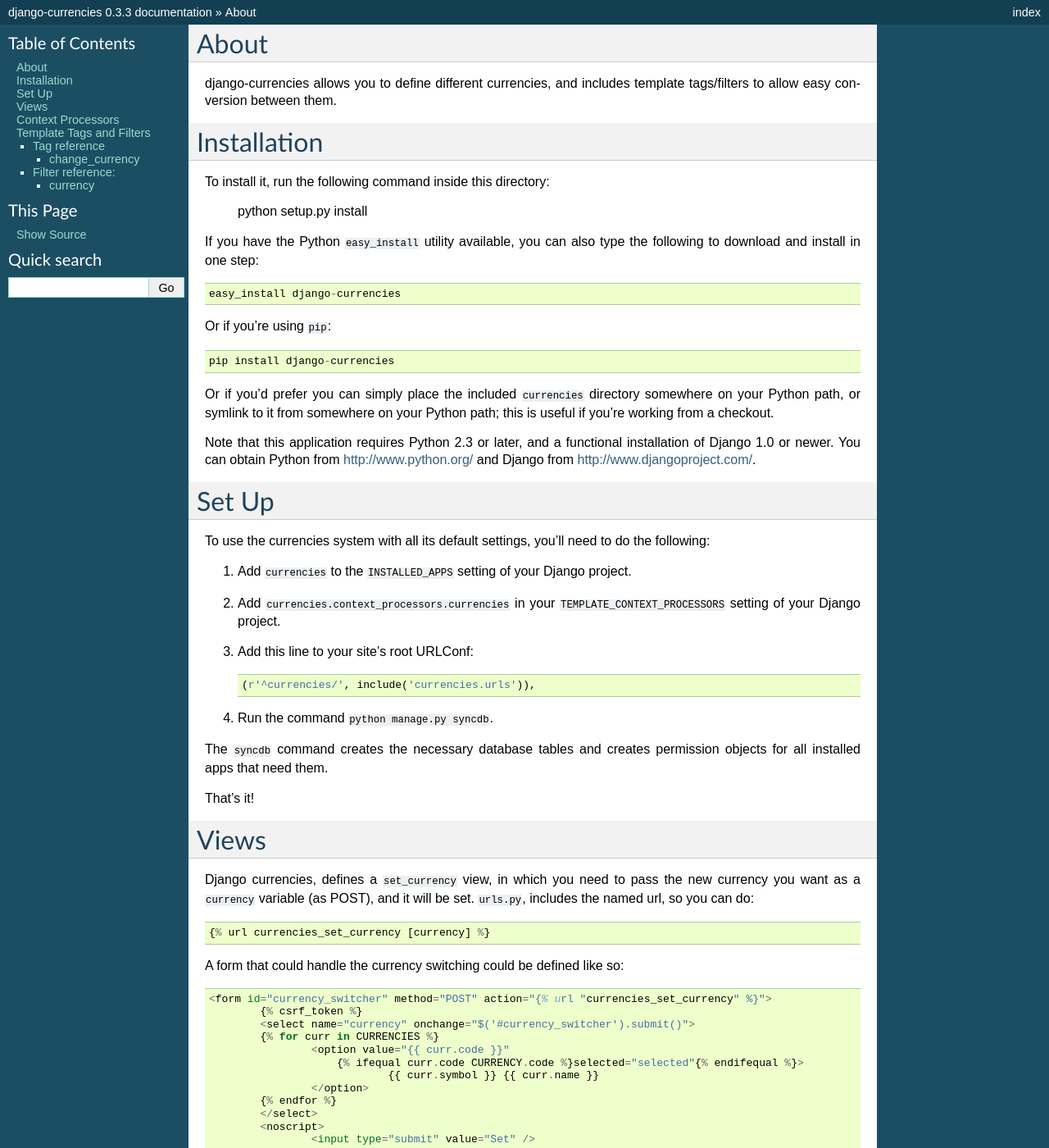
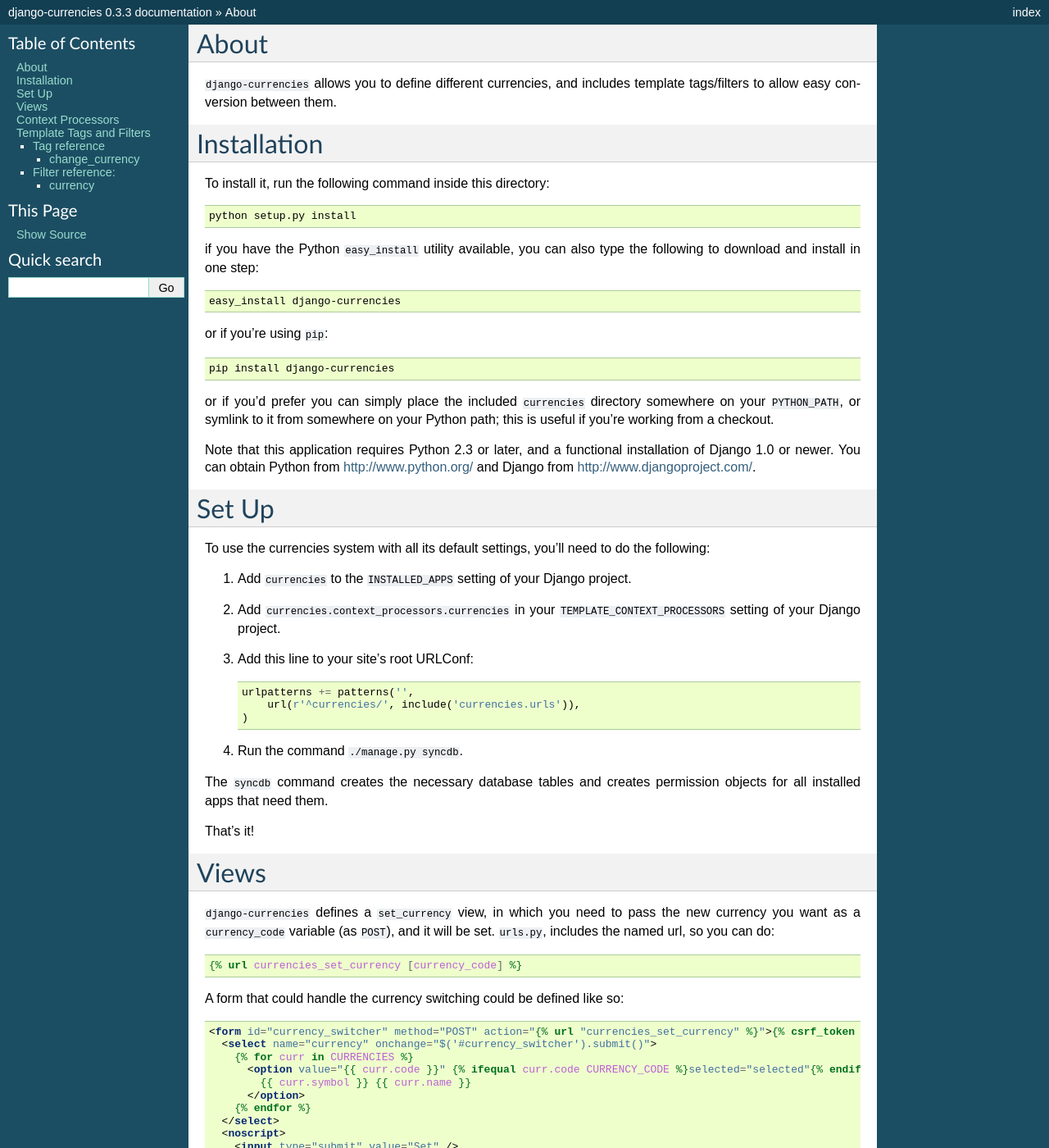
Before and after one commit to panosl/django-currencies, a Sphinx documentation site: the page built from docs/index.rst, in a window 1280 px wide and 1400 px high. Shown: the whole window at 82% size. Built offline with Sphinx 7.4.7, drawn with Linux system fonts in a browser that asks for light colours; some of the changed text lies outside the part shown.

```diff
--- a/docs/index.rst
+++ b/docs/index.rst
@@ -6,27 +6,33 @@
 About
 =====
 
-django-currencies allows you to define different currencies, and includes
-template tags/filters to allow easy conversion between them.
+``django-currencies`` allows you to define different currencies, and
+includes template tags/filters to allow easy conversion between them.
 
 Installation
 ============
 
 To install it, run the following command inside this directory:
 
+.. code-block:: shell
+
     python setup.py install
 
-If you have the Python ``easy_install`` utility available, you can
-also type the following to download and install in one step::
+if you have the Python ``easy_install`` utility available, you can
+also type the following to download and install in one step:
 
-   easy_install django-currencies
+.. code-block:: shell
 
-Or if you're using ``pip``::
+    easy_install django-currencies
+
+or if you're using ``pip``:
+
+.. code-block:: shell
 
     pip install django-currencies
 
-Or if you'd prefer you can simply place the included ``currencies``
-directory somewhere on your Python path, or symlink to it from
+or if you'd prefer you can simply place the included ``currencies``
+directory somewhere on your ``PYTHON_PATH``, or symlink to it from
 somewhere on your Python path; this is useful if you're working from a
 checkout.
 
@@ -34,7 +40,6 @@ Note that this application requires Python 2.3 or later, and a
 functional installation of Django 1.0 or newer. You can obtain Python
 from http://www.python.org/ and Django from
 http://www.djangoproject.com/.
-
 
 Set Up
 ======
@@ -48,63 +53,70 @@ need to do the following:
 2. Add ``currencies.context_processors.currencies`` in your
    ``TEMPLATE_CONTEXT_PROCESSORS`` setting of your Django project.
 
-3. Add this line to your site's root URLConf::
+3. Add this line to your site's root URLConf:
 
-   (r'^currencies/', include('currencies.urls')),
+   .. code-block:: python
 
-4. Run the command ``python manage.py syncdb``.
+       urlpatterns += patterns('',
+           url(r'^currencies/', include('currencies.urls')),
+       )
 
-The ``syncdb`` command creates the necessary database tables and
-creates permission objects for all installed apps that need them.
+4. Run the command ``./manage.py syncdb``.
+
+The ``syncdb`` command creates the necessary database tables and creates
+permission objects for all installed apps that need them.
 
 That's it!
-
 
 Views
 =====
 
-Django currencies, defines a ``set_currency`` view, in which you need
-to pass the new currency you want as a ``currency`` variable (as POST), and it will
-be set. ``urls.py``, includes the named url, so you can do::
+``django-currencies`` defines a ``set_currency`` view, in which you need
+to pass the new currency you want as a ``currency_code`` variable (as
+``POST``), and it will be set. ``urls.py``, includes the named url, so you
+can do:
 
-    {% url currencies_set_currency [currency] %}
+.. code-block:: html+django
 
-A form that could handle the currency switching could be defined like so::
+    {% url currencies_set_currency [currency_code] %}
 
-    <form id="currency_switcher" method="POST" action="{% url "currencies_set_currency" %}">
-            {% csrf_token %}
-            <select name="currency" onchange="$('#currency_switcher').submit()">
-            {% for curr in CURRENCIES %}
-                    <option value="{{ curr.code }}"
-                        {% ifequal curr.code CURRENCY.code %}selected="selected"{% endifequal %}>
-                                {{ curr.symbol }} {{ curr.name }}
-                    </option>
-            {% endfor %}
-            </select>
-            <noscript>
-                    <input type="submit" value="Set" />
-            </noscript>
+A form that could handle the currency switching could be defined like so:
+
+.. code-block:: html+django
+
+    <form id="currency_switcher" method="POST" action="{% url "currencies_set_currency" %}">{% csrf_token %}
+      <select name="currency" onchange="$('#currency_switcher').submit()">
+        {% for curr in CURRENCIES %}
+          <option value="{{ curr.code }}" {% ifequal curr.code CURRENCY_CODE %}selected="selected"{% endifequal %}>
+            {{ curr.symbol }} {{ curr.name }}
+          </option>
+        {% endfor %}
+      </select>
+      <noscript>
+        <input type="submit" value="Set" />
+      </noscript>
     </form>
-
 
 Context Processors
 ==================
 
-Django currencies, provides a ``currencies.context_processors.currencies``,
-which gives you the following template variables::
+``django-currencies`` provides a ``currencies.context_processors.currencies``,
+which gives you the following template variables:
 
-    ``CURRENCIES``
-    A list of the active currencies.
+.. code-block:: python
 
-    ``CURRENCY``
-    The currently set currency
+    # A list of the active currencies.
+    CURRENCIES
+
+    # The currently set currency code.
+    CURRENCY_CODE
 
 
 Template Tags and Filters
 =========================
 
-The ``currencies.templatetags.currency`` module defines a template
-tag and filter which may be used to work with currencies.
+The ``currencies.templatetags.currency`` module defines a template tag
+and filter which may be used to work with currencies.
 
 Tag reference
 -------------
@@ -115,18 +127,20 @@ change_currency
 Retrieves a list of ``Tag`` objects associated with a given model and
 stores them in a context variable.
 
-Usage::
+Usage:
 
-   {% change_currency [price] [currency_code] %}
+.. code-block:: html+django
 
-i.e::
+    {% change_currency [price] [currency_code] %}
 
-   {% change_currency product.price "USD" %}
+i.e:
 
-   # or if we have the currencies.context_processors.currencies
-   # available:
+.. code-block:: html+django
 
-   {% change_currency product.price CURRENCY.code %}
+    {% change_currency product.price "USD" %}
+
+    <!-- or if you have the ``currencies.context_processors.currencies`` available -->
+    {% change_currency product.price CURRENCY_CODE %}
 
 
 Filter reference:
@@ -135,10 +149,14 @@ Filter reference:
 currency
 ~~~~~~~~
 
-Usage::
+Usage:
 
-   {{ [price]|currency:[currency] }}
+.. code-block:: html+django
 
-i.e.::
+    {{ [price]|currency:[currency_code] }}
 
-   {{ product.price|currency:"USD" }}
+i.e.:
+
+.. code-block:: html+django
+
+    {{ product.price|currency:"USD" }}
```
Also changed, not shown: INSTALL.txt (deleted, +0 -24 lines), README.md (deleted, +0 -84 lines), README.rst (added, +141 -0 lines), 1 other file.
